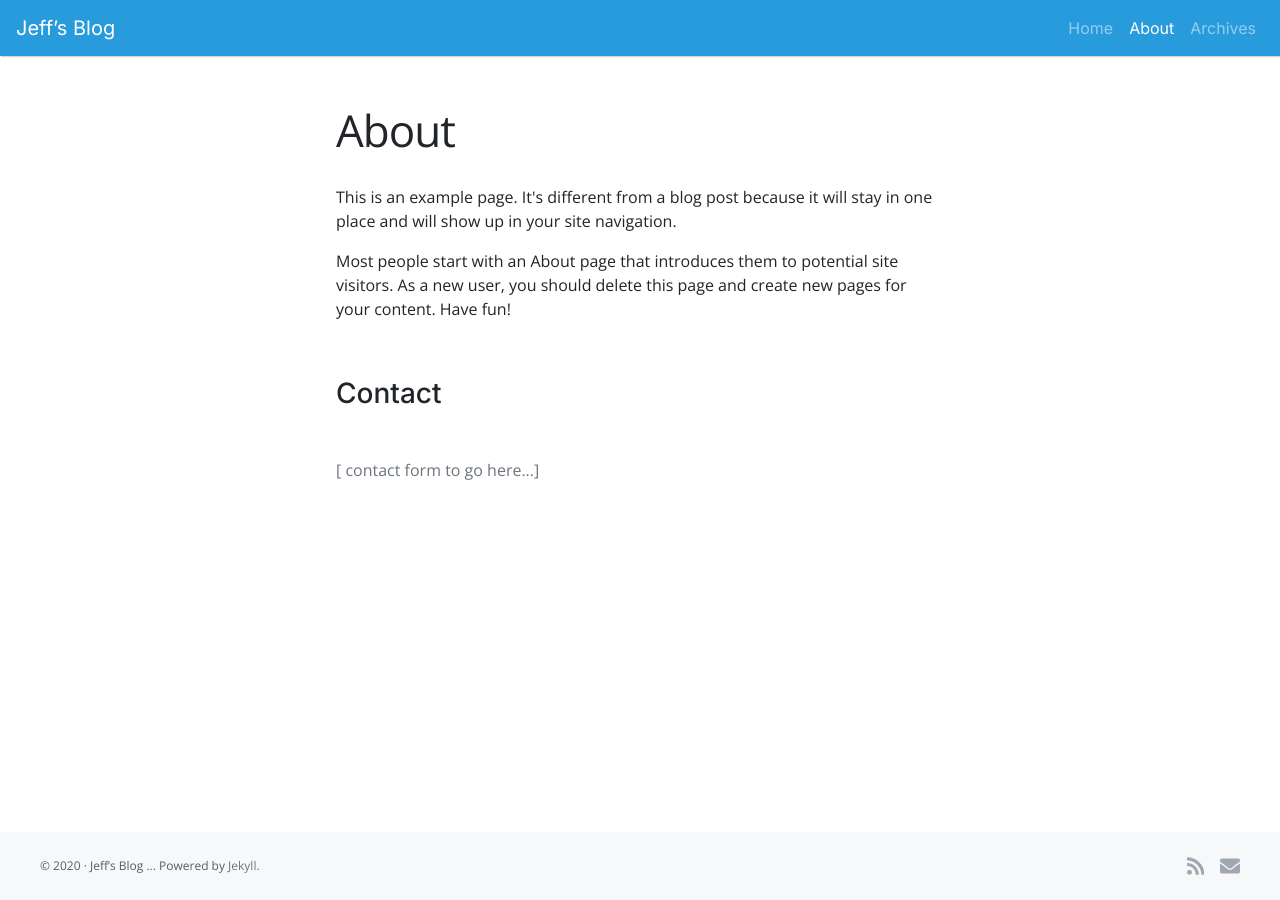
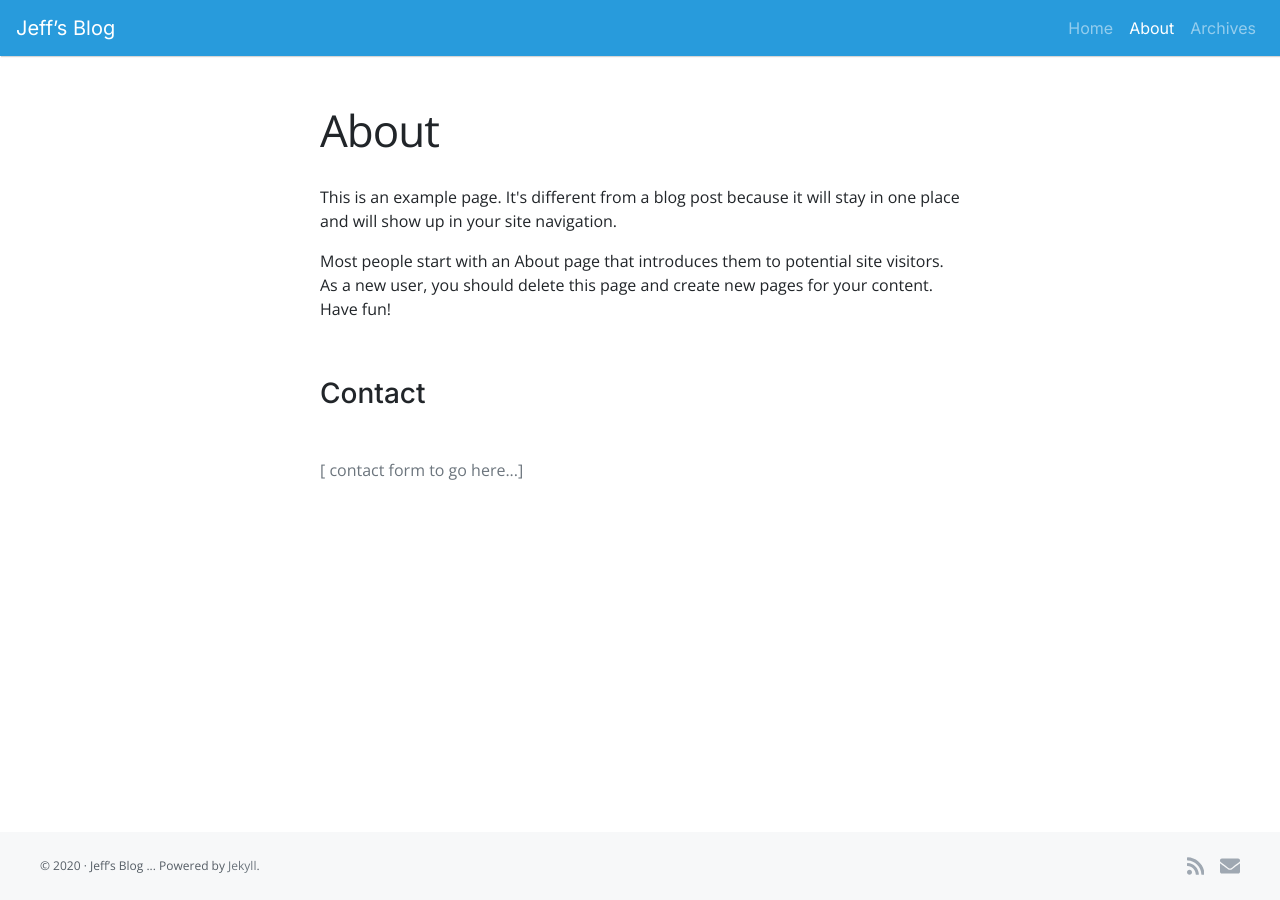
Before and after one commit to jefx07/jefx07.github.io, a Jekyll site: the page built from about.html, in a window 1280 px wide. Built offline with Jekyll 4.4.1, drawn with Linux system fonts in a browser that asks for light colours.

Commit message:
Clean-up

```diff
--- a/_sass/site-custom.scss
+++ b/_sass/site-custom.scss
@@ -412,7 +412,7 @@ img {
     padding-bottom: 48px;
 
     @media (min-width: 768px) {
-      max-width: 40em;
+      max-width: 42em;
     }
   }
 }
```
